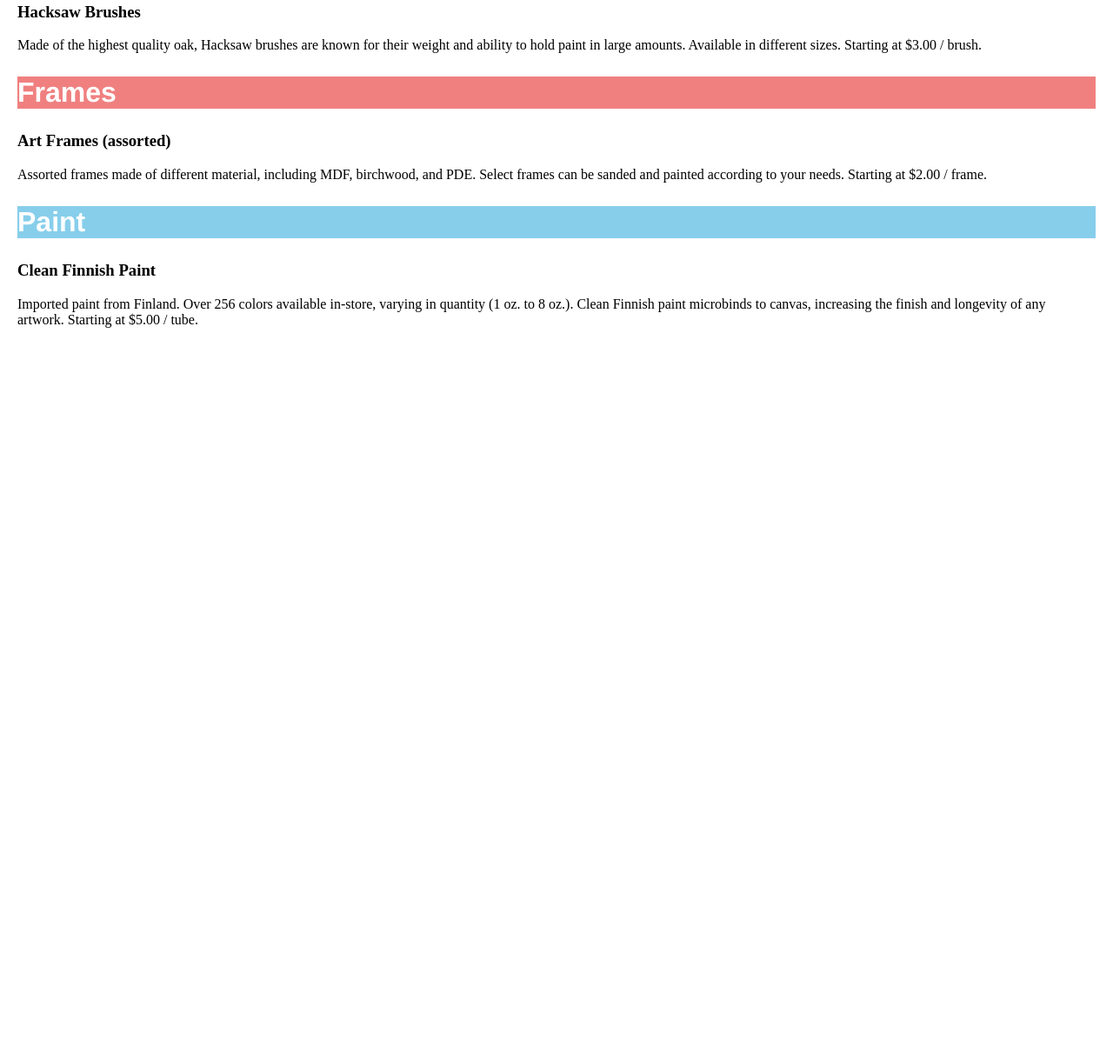
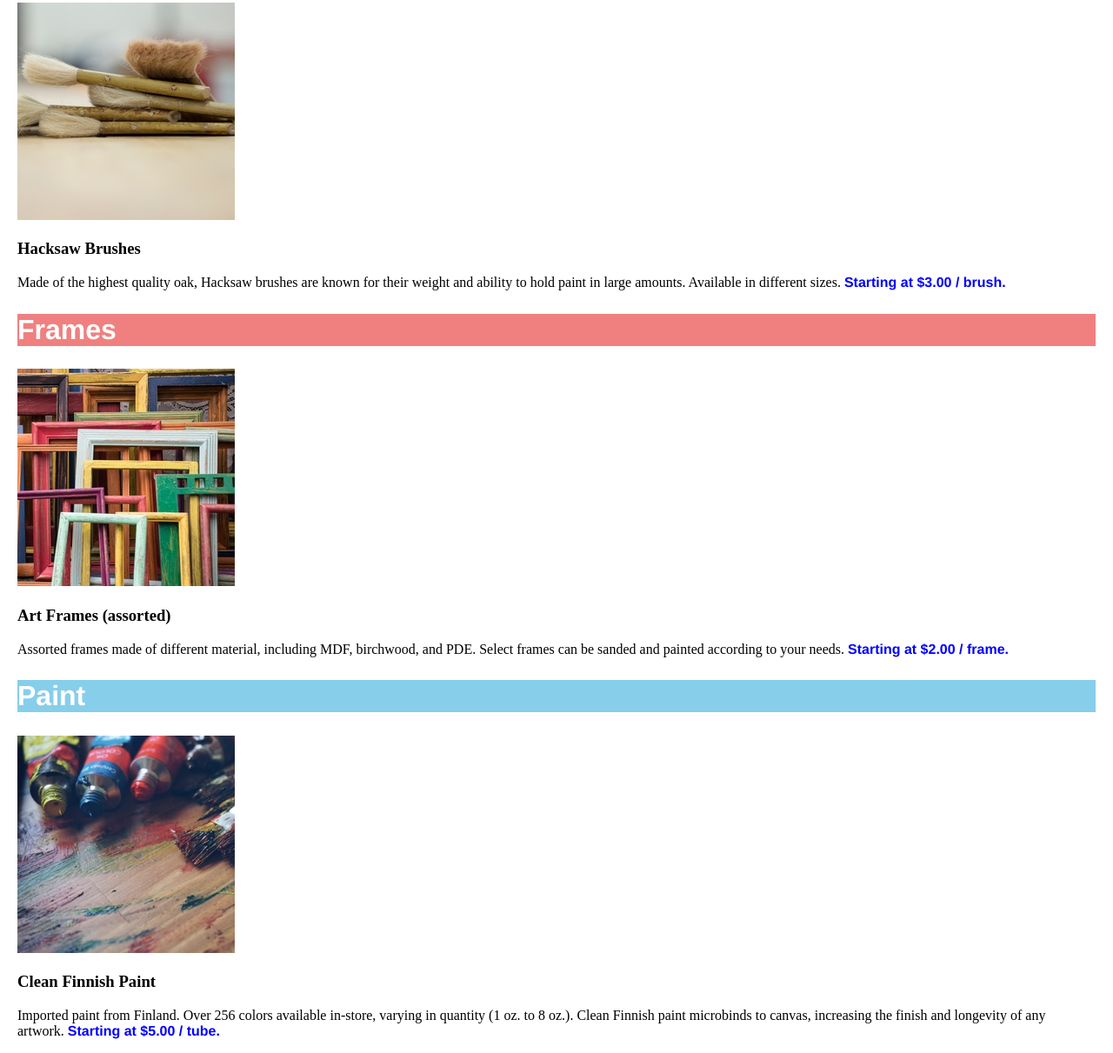
Before and after one commit to OlenaYurash/Dasmoto-s-Arts-Crafts, a plain HTML site: page index.html in a window 1280 px wide. Shown: the part 310-1521 px from the top of the page at 87% size. Before the commit the page ends 800 px from the top, so only its background shows below. Drawn offline with Linux system fonts and the light colour scheme.

Commit message:
Update index.html

```diff
--- a/index.html
+++ b/index.html
@@ -13,21 +13,23 @@
     </header>
     <main>
         <h2 class="supply" id="brushes">Brushes</h2>
+        <img src="hacksaw.jpeg" alt="brushes">
             <h3>Hacksaw Brushes</h3>
             <p>Made of the highest quality oak, Hacksaw brushes are known for their weight and ability to hold paint in large amounts.
             Available in different sizes.
-            Starting at $3.00 / brush.</p>
+            <span class="price">Starting at $3.00 / brush.</p>
         <h2 class="supply" id="frames">Frames</h2>
+        <img src="frames.jpeg" alt="frames">
             <h3>Art Frames (assorted)</h3>
             <p>Assorted frames made of different material, including MDF, birchwood, and PDE.
-            Select frames can be sanded and painted according to your needs.
-            Starting at $2.00 / frame.</p>
+            Select frames can be sanded and painted according to your needs. <span class="price">Starting at $2.00 / frame.</p>
         <h2 class="supply" id="paint">Paint</h2>
+        <img src="finnish.jpeg" alt="paint">
             <h3>Clean Finnish Paint</h3>
             <p>Imported paint from Finland.
             Over 256 colors available in-store, varying in quantity (1 oz. to 8 oz.).
             Clean Finnish paint microbinds to canvas, increasing the finish and longevity of any artwork.
-            Starting at $5.00 / tube.</p>
+            <span class="price">Starting at $5.00 / tube.</p>
 
     </main>
 
```
